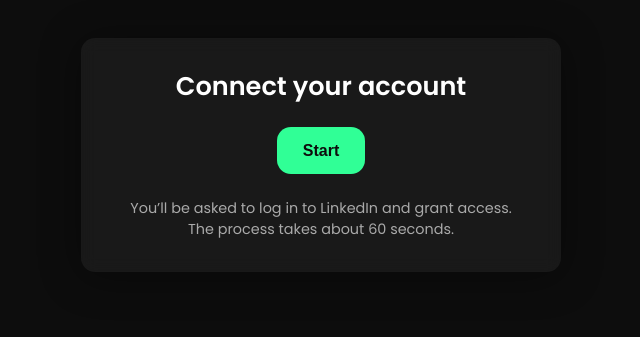
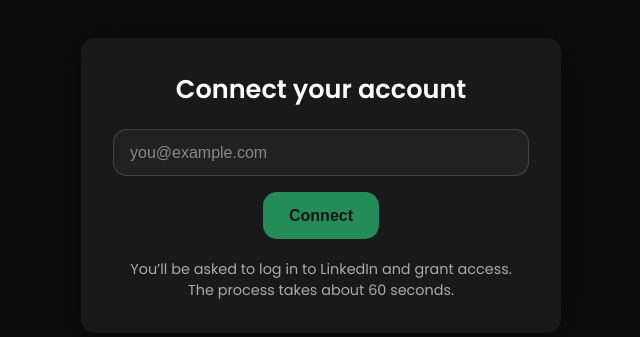
Before and after one commit to williammb1/link-account, a plain HTML site: page home.html in a window 1280 px wide. Shown: the part 209-546 px from the top of the page, without its empty margins (319-959 px from the left). Drawn offline with Linux system fonts and the light colour scheme.

Commit message:
Update home.html

```diff
--- a/home.html
+++ b/home.html
@@ -12,7 +12,7 @@
 
   <style>
     :root{
-      --brand: #30ff96;   /* lime-green accent (≈ willbot.ai) */
+      --brand: #30ff96;         /* lime-green accent (≈ willbot.ai) */
       --bg:     #0d0d0d;
       --card:   rgba(255,255,255,0.05);
       --radius: 14px;
@@ -30,7 +30,7 @@
     }
     img#logo{
       width:180px;
-      margin-bottom:3rem;
+      margin-bottom:3rem;     /* shadow removed per your tweak */
     }
     .card{
       width:100%;
@@ -42,12 +42,18 @@
       text-align:center;
       box-shadow:0 4px 40px rgba(0,0,0,.4);
     }
-    h1{
-      font-size:1.6rem;
-      font-weight:600;
-      margin-bottom:1.5rem;
-      line-height:1.3;
+    h1{font-size:1.6rem;font-weight:600;margin-bottom:1.25rem}
+    input[type="email"]{
+      width:100%;
+      padding:0.85rem 1rem;
+      border-radius:var(--radius);
+      border:1px solid rgba(255,255,255,.15);
+      background:rgba(255,255,255,.04);
+      color:#fff;
+      font-size:1rem;
+      margin-bottom:1rem;
     }
+    input[type="email"]::placeholder{color:#888}
     button{
       cursor:pointer;
       appearance:none;
@@ -60,16 +66,16 @@
       background:var(--brand);
       transition:transform .15s ease, box-shadow .15s ease;
     }
-    button:hover{transform:translateY(-2px);box-shadow:0 6px 20px rgba(48,255,150,.3)}
-    button:active{transform:translateY(0)}
+    button:hover:not(:disabled){transform:translateY(-2px);box-shadow:0 6px 20px rgba(48,255,150,.3)}
+    button:disabled{opacity:.5;cursor:not-allowed}
     iframe{
       width:100%;
-      height:620px;          /* Unipile wizard default; adjust if needed */
+      height:620px;            /* Unipile wizard default; adjust if needed */
       border:0;
       border-radius:var(--radius);
     }
     .loading{opacity:.6;pointer-events:none}
-    .msg{margin-top:1.5rem;font-size:.9rem;color:#aaa}
+    .msg{margin-top:1.25rem;font-size:.9rem;color:#aaa}
   </style>
 </head>
 <body>
@@ -82,39 +88,48 @@
   <div class="card" id="card">
     <h1>Connect your account</h1>
 
-    <button id="connect">Start</button>
-    <p class="msg" id="msg">You’ll be asked to log in to LinkedIn and grant access.<br>
-      The process takes about 60 seconds.</p>
+    <input type="email" id="email" placeholder="you@example.com" autocomplete="email" required>
+    <button id="connect" disabled>Connect</button>
 
-    <!-- iframe will be inserted here -->
+    <p class="msg" id="msg">
+      You’ll be asked to log in to LinkedIn and grant access.<br>
+      The process takes about 60 seconds.
+    </p>
+
+    <!-- iframe will be injected here -->
   </div>
 
   <script>
+    const emailInput = document.getElementById('email');
     const connectBtn = document.getElementById('connect');
     const card       = document.getElementById('card');
-    const msg        = document.getElementById('msg');
+
+    // enable button once a value is typed
+    emailInput.addEventListener('input', () => {
+      connectBtn.disabled = !emailInput.value.trim();
+    });
 
     async function startFlow(){
-      const uid = prompt('Please enter your email address');        // or any identifier
+      const uid = emailInput.value.trim();
       if(!uid) return;
 
       connectBtn.classList.add('loading');
       connectBtn.textContent='Generating link…';
 
       try{
-        // Replace with your Make webhook URL
+        // 🔗  Replace with your Make webhook URL
         const hook = `https://hook.us1.make.com/puhr1531og4uavlcuk8fnbrbx5dtofaw?uid=${encodeURIComponent(uid)}`;
 
         const res  = await fetch(hook);
         if(!res.ok) throw new Error('Webhook error');
         const authUrl = (await res.text()).trim();
 
-        // Swap button for iframe
+        // Swap form for iframe
         card.innerHTML = `<iframe src="${authUrl}" allow="clipboard-write camera microphone"></iframe>`;
       }catch(err){
         alert('Sorry, something went wrong. Please try again or contact support.');
         connectBtn.classList.remove('loading');
-        connectBtn.textContent='Start';
+        connectBtn.textContent='Connect';
       }
     }
 
```
